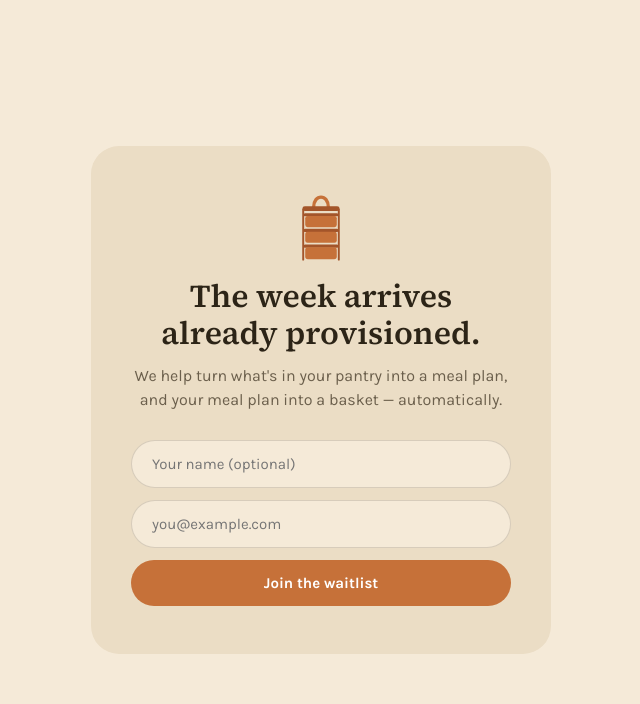
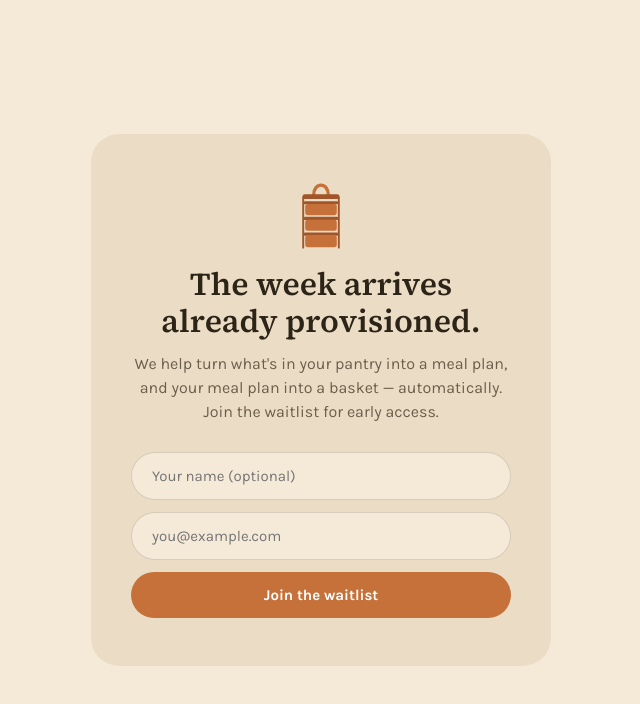
Before and after one commit to nikitamgeorge-beep/provisioned-waitlist, a plain HTML site: page index.html in a window 1280 px wide. Shown: the whole page, without its empty margins (319-959 px from the left). Drawn offline with Linux system fonts and the light colour scheme.

Commit message:
Restore 'Join the waitlist for early access.' to the lede
Keeps the reworded 'We help turn...' opening but puts back the explicit
call to action dropped in 1d176c2.

Co-Authored-By: Claude Opus 5 (1M context) <noreply@anthropic.com>

```diff
--- a/index.html
+++ b/index.html
@@ -96,7 +96,7 @@
   <div class="card">
     <img class="mark" src="./tiffin-mark.svg" alt="Provisioned" />
     <h1>The week arrives already provisioned.</h1>
-    <p class="lede">We help turn what's in your pantry into a meal plan, and your meal plan into a basket — automatically.</p>
+    <p class="lede">We help turn what's in your pantry into a meal plan, and your meal plan into a basket — automatically. Join the waitlist for early access.</p>
     <p class="error" id="error"></p>
     <form method="POST" action="https://guvlbxladwaokojhycmw.supabase.co/functions/v1/waitlist">
       <input class="field" type="text" name="name" placeholder="Your name (optional)" autocomplete="name" />
```
